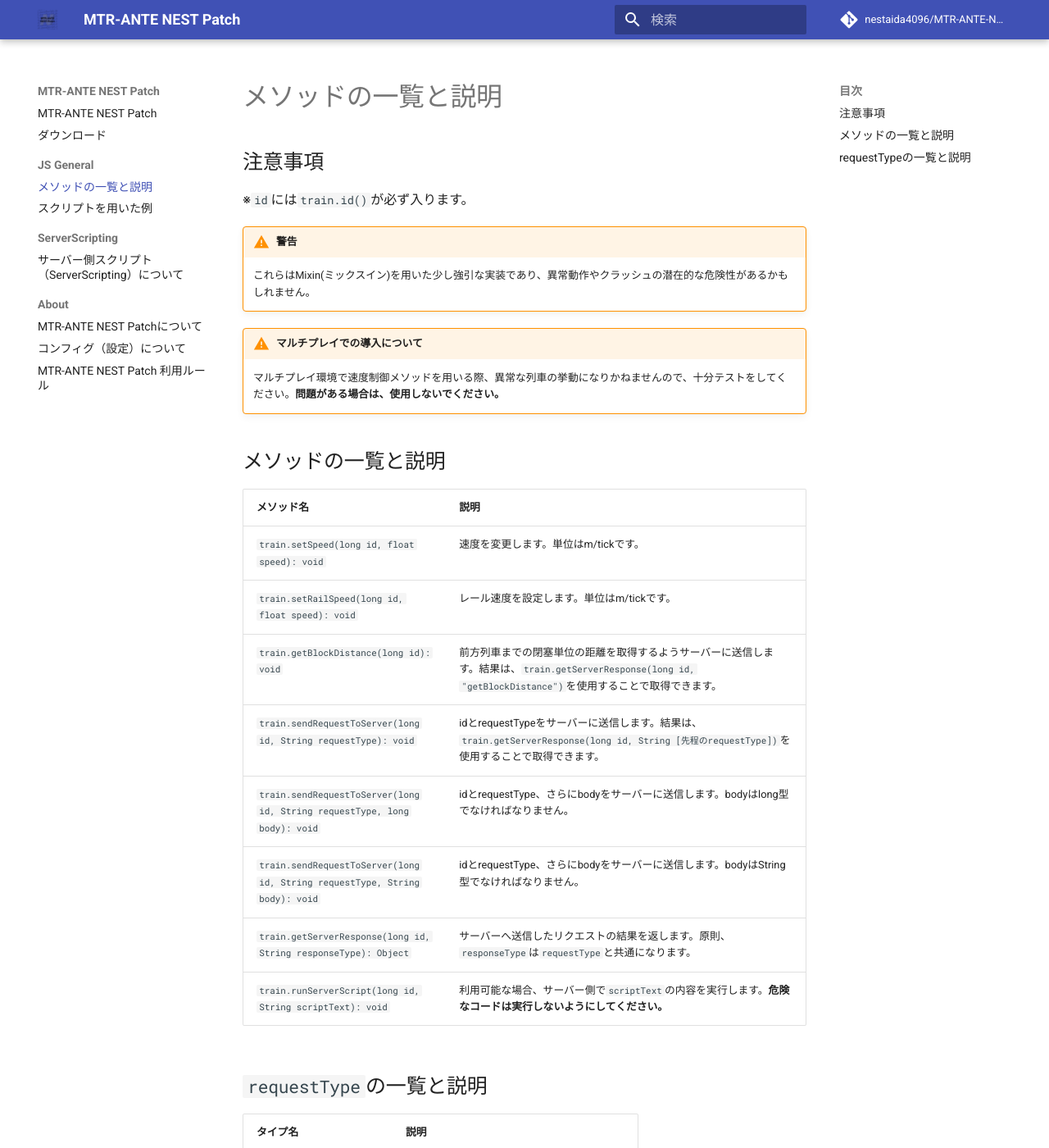
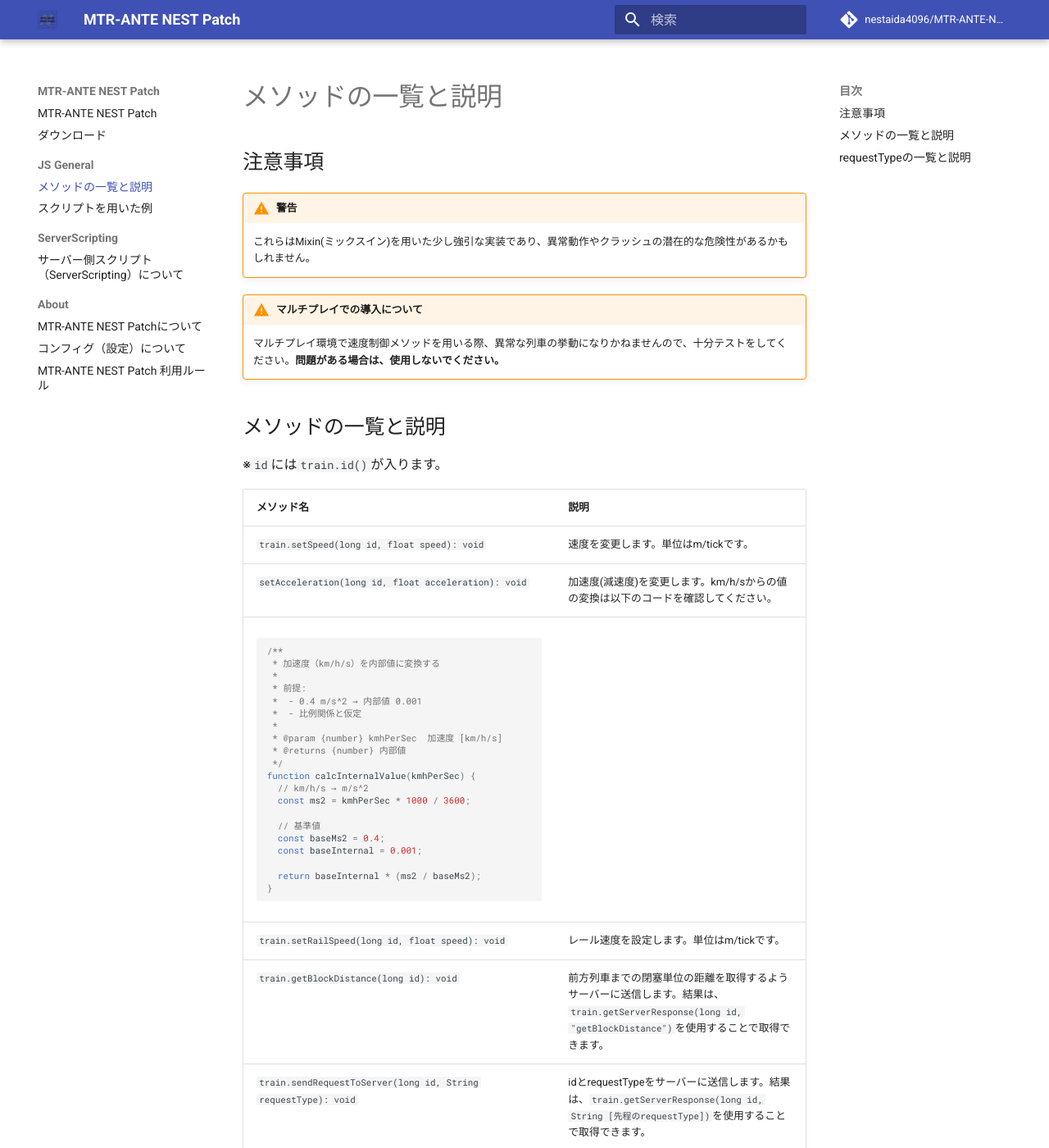
Before and after one commit to nestaida4096/MTR-ANTE-NEST-Patch-Website, an MkDocs documentation site: the page built from docs/JS-General/index.md, in a window 1280 px wide and 1400 px high. Shown: the whole window at 82% size. Built offline with MkDocs 1.6.1 and Material for MkDocs 9.7.7, drawn with Linux system fonts in a browser that asks for light colours; comment, search, counter and statistics services are not loaded; some of the changed text lies outside the part shown.

Commit message:
最新の更新へ追従

````diff
--- a/docs/JS-General/index.md
+++ b/docs/JS-General/index.md
@@ -1,6 +1,5 @@
 # メソッドの一覧と説明
 ## 注意事項
-※`id`には`train.id()`が必ず入ります。
 
 !!! warning "警告"
     これらはMixin(ミックスイン)を用いた少し強引な実装であり、異常動作やクラッシュの潜在的な危険性があるかもしれません。
@@ -8,10 +7,34 @@
     マルチプレイ環境で速度制御メソッドを用いる際、異常な列車の挙動になりかねませんので、十分テストをしてください。**問題がある場合は、使用しないでください。**
 
 ## メソッドの一覧と説明
+※`id`には`train.id()`が入ります。
 
 | メソッド名 | 説明 |
 | - | - |
 | `train.setSpeed(long id, float speed): void` | 速度を変更します。単位はm/tickです。|
+| `setAcceleration(long id, float acceleration): void` | 加速度(減速度)を変更します。km/h/sからの値の変換は以下のコードを確認してください。|
+```js
+/**
+ * 加速度（km/h/s）を内部値に変換する
+ *
+ * 前提:
+ *  - 0.4 m/s^2 → 内部値 0.001
+ *  - 比例関係と仮定
+ *
+ * @param {number} kmhPerSec  加速度 [km/h/s]
+ * @returns {number} 内部値
+ */
+function calcInternalValue(kmhPerSec) {
+  // km/h/s → m/s^2
+  const ms2 = kmhPerSec * 1000 / 3600;
+
+  // 基準値
+  const baseMs2 = 0.4;
+  const baseInternal = 0.001;
+
+  return baseInternal * (ms2 / baseMs2);
+}
+```
 | `train.setRailSpeed(long id, float speed): void` | レール速度を設定します。単位はm/tickです。|
 | `train.getBlockDistance(long id): void` | 前方列車までの閉塞単位の距離を取得するようサーバーに送信します。結果は、`train.getServerResponse(long id, "getBlockDistance")`を使用することで取得できます。|
 | `train.sendRequestToServer(long id, String requestType): void` | idとrequestTypeをサーバーに送信します。結果は、`train.getServerResponse(long id, String [先程のrequestType])`を使用することで取得できます。|
@@ -26,3 +49,4 @@
 | `"getBlockDistance"` | 前方列車までの閉塞単位の距離を取得します。|
 | `"getNextPlatformIndex"` | 次駅までの閉塞単位の距離を取得します。|
 | `"setRouteIdToServer"` | routeIdをサーバーに送信します。|
+| `"allTrainPositions"` | サーバー内にあるすべての列車のrailIndexを取得します。\n`Map<Long(Siding ID), Map<Long(Train ID), Integer(railIndex)>>`の状態で取得できます。|
````
